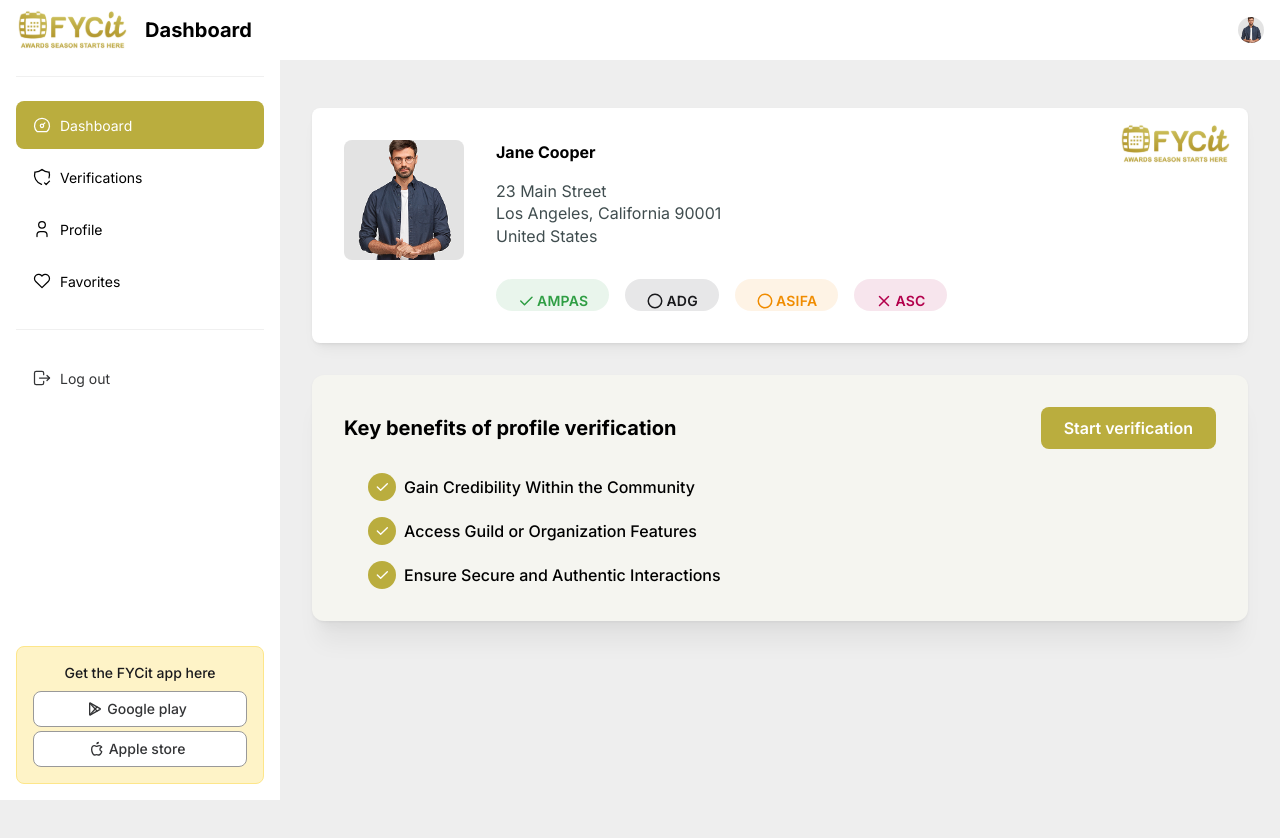
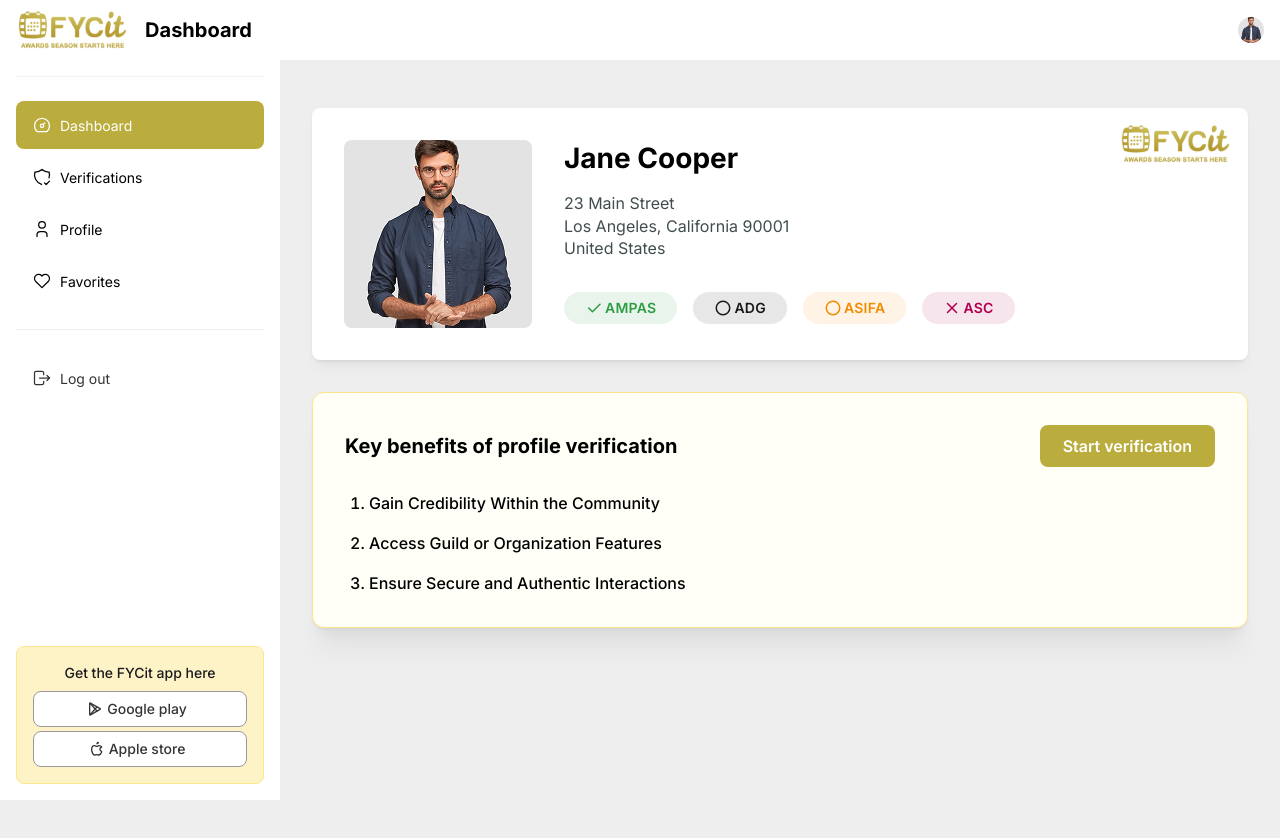
Before and after one commit to KDBismael/fycit-webapp-YD, a Next.js app: page /dashboard in a window 1280 px wide. Shown: the top 838 px of the page. Built offline with nearby package versions, Linux system fonts and the light colour scheme.

Commit message:
Enhance Dashboard layout by replacing Card with Paper for key benefits section, updating profile picture container, and improving text structure with Title component; streamline List items for better readability.

```diff
--- a/app/dashboard/page.tsx
+++ b/app/dashboard/page.tsx
@@ -12,9 +12,10 @@ import {
   Group,
   Image,
   List,
+  Paper,
   Stack,
   Text,
-  ThemeIcon,
+  Title,
 } from '@mantine/core';
 
 const verificationBadges = [
@@ -55,7 +56,6 @@ export default function DashboardPage() {
     >
       <Container size="lg">
         <Stack gap="xl">
-
           {/* User Profile Card */}
           <Card
             shadow="sm"
@@ -79,11 +79,26 @@ export default function DashboardPage() {
             </Box>
 
             <Group gap="xl" align="flex-start">
-              <Avatar size={120} src="/images/profile-pic.png" alt="Jane Cooper" radius="md" />
+              {/* Image Container */}
+              <Box style={{ height: '100%', display: 'flex', alignItems: 'flex-start' }}>
+                <Avatar
+                  src="/images/profile-pic.png"
+                  alt="Jane Cooper"
+                  radius="md"
+                  style={{
+                    height: '100%',
+                    width: 'auto',
+                    aspectRatio: '1/1',
+                    minHeight: '120px',
+                  }}
+                />
+              </Box>
+
+              {/* Content Container */}
               <Stack gap="md" style={{ flex: 1 }}>
-                <Text size="2xl" fw={700} c="gray.9">
+                <Title order={2} size="h3" fw={700} c="gray.9">
                   Jane Cooper
-                </Text>
+                </Title>
                 <Text size="md" c="gray.6" style={{ lineHeight: 1.4 }}>
                   23 Main Street
                   <br />
@@ -104,6 +119,10 @@ export default function DashboardPage() {
                         padding: '12px 20px',
                         fontSize: '14px',
                         fontWeight: 600,
+                        display: 'flex',
+                        alignItems: 'center',
+                        justifyContent: 'center',
+                        textAlign: 'center',
                       }}
                     >
                       {badge.name}
@@ -115,13 +134,15 @@ export default function DashboardPage() {
           </Card>
 
           {/* Key Benefits Card */}
-          <Card
+          <Paper
             shadow="lg"
-            padding="xl"
+            withBorder
             radius="lg"
+            p="xl"
             style={{
-              backgroundColor: '#f5f5f0',
-              border: 'none',
+              backgroundColor: '#FFFFF8',
+              position: 'relative',
+              border: '1px solid #FDE68A',
             }}
           >
             <Group justify="space-between" mb="lg">
@@ -142,39 +163,22 @@ export default function DashboardPage() {
                 Start verification
               </Button>
             </Group>
-            <List spacing="md" size="md">
-              <List.Item
-                icon={
-                  <ThemeIcon color="brand" size={28} radius="xl">
-                    <IconCheck size={16} />
-                  </ThemeIcon>
-                }
-                style={{ fontSize: '16px', fontWeight: 500 }}
-              >
+            <List
+              type="ordered"
+              spacing="md"
+              size="md"
+            >
+              <List.Item style={{ fontSize: '16px', fontWeight: 500 }}>
                 Gain Credibility Within the Community
               </List.Item>
-              <List.Item
-                icon={
-                  <ThemeIcon color="brand" size={28} radius="xl">
-                    <IconCheck size={16} />
-                  </ThemeIcon>
-                }
-                style={{ fontSize: '16px', fontWeight: 500 }}
-              >
+              <List.Item style={{ fontSize: '16px', fontWeight: 500 }}>
                 Access Guild or Organization Features
               </List.Item>
-              <List.Item
-                icon={
-                  <ThemeIcon color="brand" size={28} radius="xl">
-                    <IconCheck size={16} />
-                  </ThemeIcon>
-                }
-                style={{ fontSize: '16px', fontWeight: 500 }}
-              >
+              <List.Item style={{ fontSize: '16px', fontWeight: 500 }}>
                 Ensure Secure and Authentic Interactions
               </List.Item>
             </List>
-          </Card>
+          </Paper>
 
           {/* Verified Member Benefits Section */}
           {/* <Box>
```
